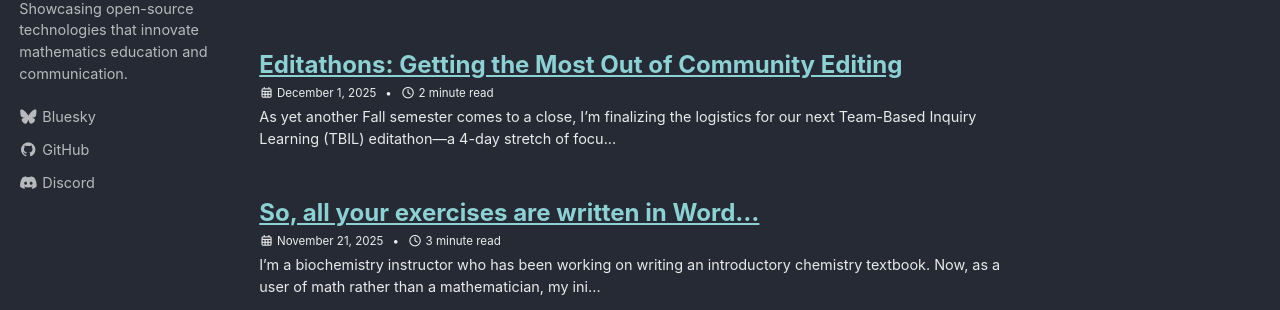
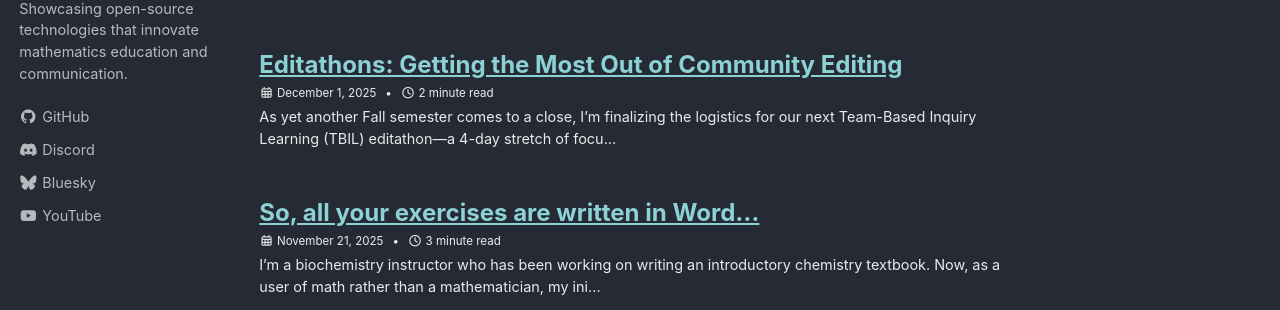
Before and after one commit to mathtechorg/mathtechorg.github.io, a Jekyll site: the page built from index.html, in a window 1280 px wide. Shown: the part 257-567 px from the top of the page. Built offline with Jekyll 4.4.1, drawn with Linux system fonts in a browser that asks for light colours; cached includes are drawn as plain includes; the list of posts is cut into pages by our own code.

Commit message:
Update social media links in _config.yml (#104)
Reordered and added social media links in the config.

```diff
--- a/_config.yml
+++ b/_config.yml
@@ -74,15 +74,18 @@ author:
   avatar : "/assets/images/mathtechorg-avatar.svg"
   bio    : "Showcasing open-source technologies that innovate mathematics education and communication."
   links:
-    - label: "Bluesky"
-      icon: "fab fa-brands fa-bluesky"
-      url: "https://bsky.app/profile/mathtech.org"
     - label: "GitHub"
       icon: "fab fa-fw fa-github"
       url: "https://github.com/mathtechorg"
     - label: "Discord"
       icon: "fab fa-brands fa-discord"
       url: "https://mathtech.org/chat"
+    - label: "Bluesky"
+      icon: "fab fa-brands fa-bluesky"
+      url: "https://bsky.app/profile/mathtech.org"
+    - label: "YouTube"
+      icon: "fab fa-brands fa-youtube"
+      url: "https://youtube.com/@MathTechOrg"
 
 
 footer:
```
